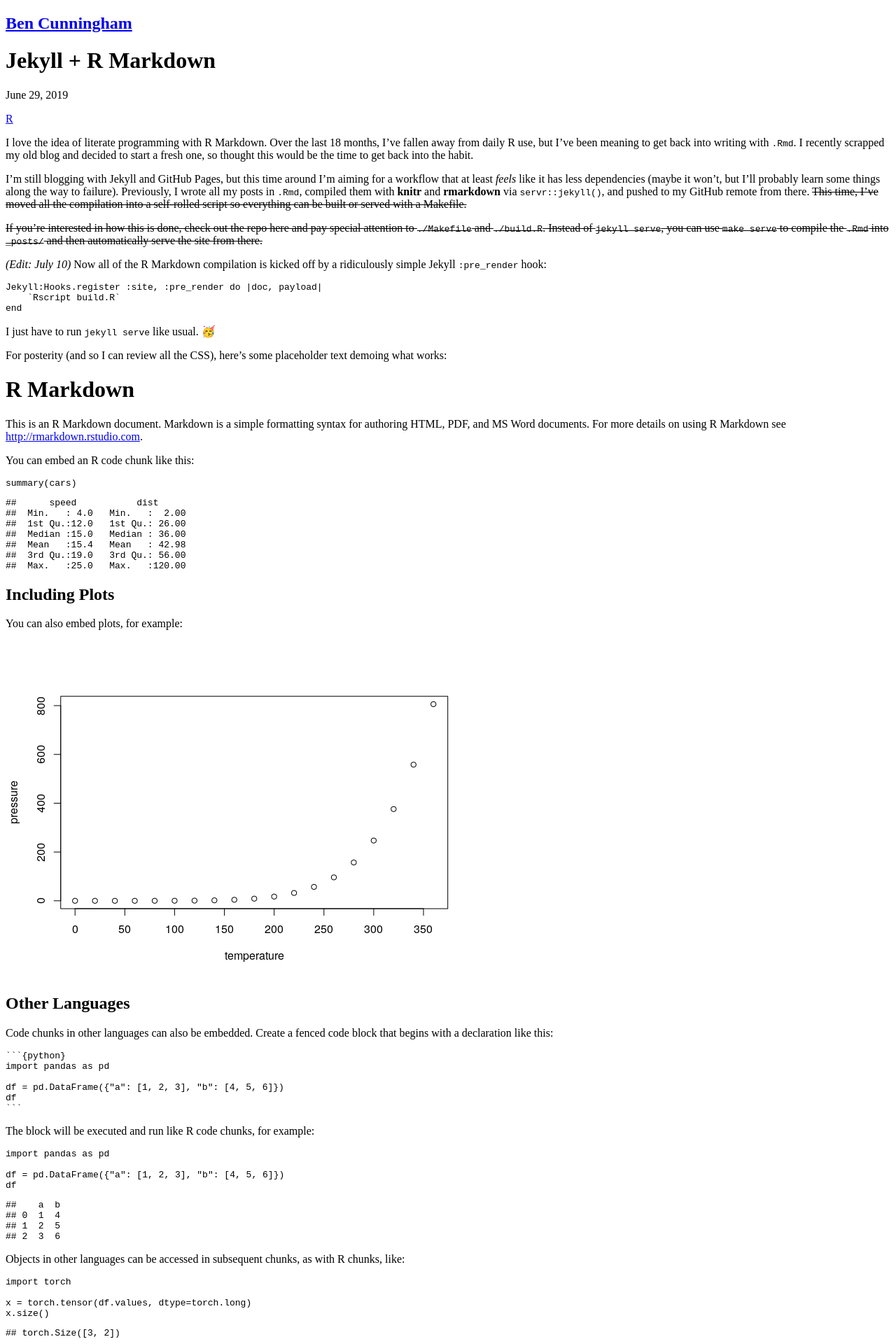
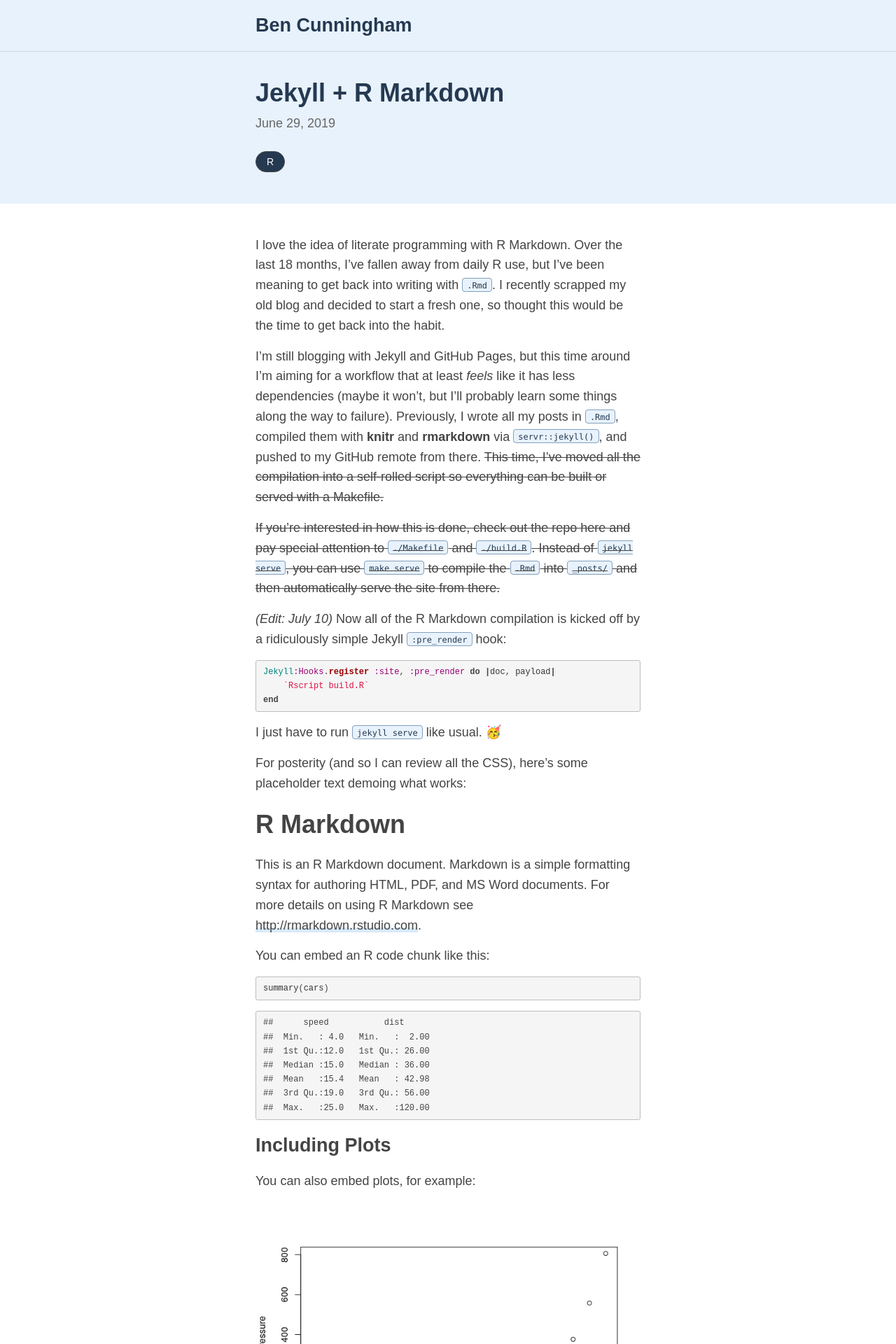
Before and after one commit to benjcunningham/benjcunningham.github.io, a Jekyll site: the page built from _posts/2019-06-29-jekyll-plus-rmarkdown.md, in a window 1280 px wide. Shown: the top 1920 px of the page at 70% size. Built offline with Jekyll 4.4.1, drawn with Linux system fonts in a browser that asks for light colours; some web fonts are replaced; formulas are drawn with MathJax 3.

Commit message:
Re-add frontmatter so Jekyll renders Sass

```diff
--- a/css/main.scss
+++ b/css/main.scss
@@ -1,3 +1,4 @@
-$font-size: 16px;
+---
+---
 
 @import "base", "layout", "syntax-highlighting";
```
